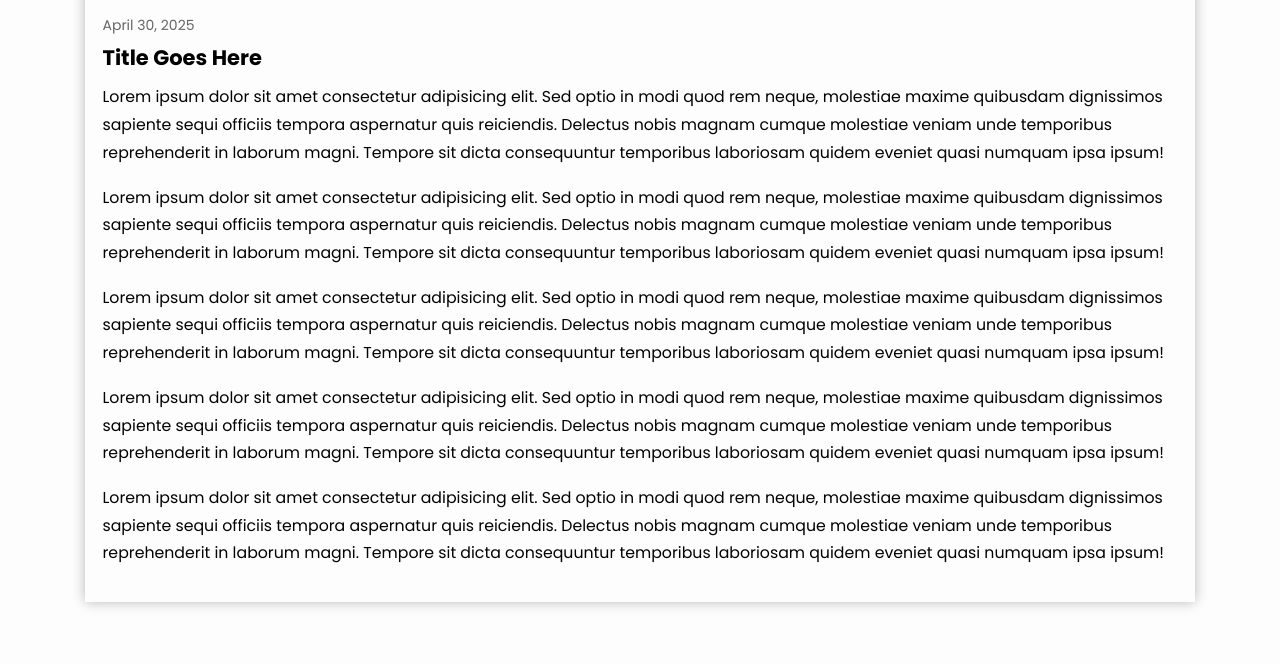
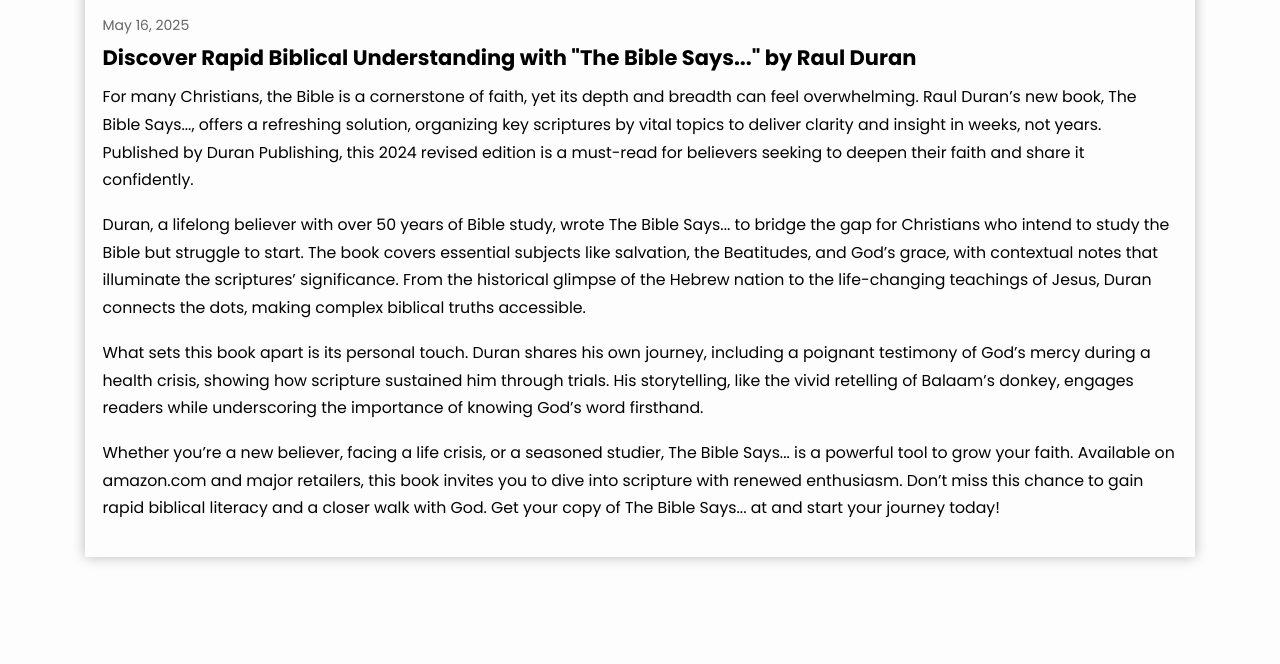
Before and after one commit to mtaharashid23/the-bible-says, a plain HTML site: page blog-detail.html in a window 1280 px wide. Shown: the part 1053-1717 px from the top of the page. Drawn offline with nearby package versions, Linux system fonts and the light colour scheme; a script that the page names is missing.

Commit message:
revision

```diff
--- a/blog-detail.html
+++ b/blog-detail.html
@@ -73,42 +73,36 @@
                             <img src="assets/images/banner-bg.png" alt="Blog post image" class="img-fluid">
                         </figure>
                         <div class="blog_card_content">
-                            <span class="blog_date">April 30, 2025</span>
-                            <h4>Title Goes Here</h4>
+                            <span class="blog_date">May 16, 2025</span>
+                            <h4>Discover Rapid Biblical Understanding with "The Bible Says..." by Raul Duran</h4>
                             <p>
-                                Lorem ipsum dolor sit amet consectetur adipisicing elit. Sed optio in modi quod rem
-                                neque, molestiae maxime quibusdam dignissimos sapiente sequi officiis tempora aspernatur
-                                quis reiciendis. Delectus nobis magnam cumque molestiae veniam unde temporibus
-                                reprehenderit in laborum magni. Tempore sit dicta consequuntur temporibus laboriosam
-                                quidem eveniet quasi numquam ipsa ipsum!
+                                For many Christians, the Bible is a cornerstone of faith, yet its depth and breadth can
+                                feel overwhelming. Raul Duran’s new book, The Bible Says..., offers a refreshing
+                                solution, organizing key scriptures by vital topics to deliver clarity and insight in
+                                weeks, not years. Published by Duran Publishing, this 2024 revised edition is a
+                                must-read for believers seeking to deepen their faith and share it confidently.
                             </p>
                             <p>
-                                Lorem ipsum dolor sit amet consectetur adipisicing elit. Sed optio in modi quod rem
-                                neque, molestiae maxime quibusdam dignissimos sapiente sequi officiis tempora aspernatur
-                                quis reiciendis. Delectus nobis magnam cumque molestiae veniam unde temporibus
-                                reprehenderit in laborum magni. Tempore sit dicta consequuntur temporibus laboriosam
-                                quidem eveniet quasi numquam ipsa ipsum!
+                                Duran, a lifelong believer with over 50 years of Bible study, wrote The Bible Says... to
+                                bridge the gap for Christians who intend to study the Bible but struggle to start. The
+                                book covers essential subjects like salvation, the Beatitudes, and God’s grace, with
+                                contextual notes that illuminate the scriptures’ significance. From the historical
+                                glimpse of the Hebrew nation to the life-changing teachings of Jesus, Duran connects the
+                                dots, making complex biblical truths accessible.
                             </p>
                             <p>
-                                Lorem ipsum dolor sit amet consectetur adipisicing elit. Sed optio in modi quod rem
-                                neque, molestiae maxime quibusdam dignissimos sapiente sequi officiis tempora aspernatur
-                                quis reiciendis. Delectus nobis magnam cumque molestiae veniam unde temporibus
-                                reprehenderit in laborum magni. Tempore sit dicta consequuntur temporibus laboriosam
-                                quidem eveniet quasi numquam ipsa ipsum!
+                                What sets this book apart is its personal touch. Duran shares his own journey, including
+                                a poignant testimony of God’s mercy during a health crisis, showing how scripture
+                                sustained him through trials. His storytelling, like the vivid retelling of Balaam’s
+                                donkey, engages readers while underscoring the importance of knowing God’s word
+                                firsthand.
                             </p>
                             <p>
-                                Lorem ipsum dolor sit amet consectetur adipisicing elit. Sed optio in modi quod rem
-                                neque, molestiae maxime quibusdam dignissimos sapiente sequi officiis tempora aspernatur
-                                quis reiciendis. Delectus nobis magnam cumque molestiae veniam unde temporibus
-                                reprehenderit in laborum magni. Tempore sit dicta consequuntur temporibus laboriosam
-                                quidem eveniet quasi numquam ipsa ipsum!
-                            </p>
-                            <p>
-                                Lorem ipsum dolor sit amet consectetur adipisicing elit. Sed optio in modi quod rem
-                                neque, molestiae maxime quibusdam dignissimos sapiente sequi officiis tempora aspernatur
-                                quis reiciendis. Delectus nobis magnam cumque molestiae veniam unde temporibus
-                                reprehenderit in laborum magni. Tempore sit dicta consequuntur temporibus laboriosam
-                                quidem eveniet quasi numquam ipsa ipsum!
+                                Whether you’re a new believer, facing a life crisis, or a seasoned studier, The Bible
+                                Says... is a powerful tool to grow your faith. Available on amazon.com and major
+                                retailers, this book invites you to dive into scripture with renewed enthusiasm. Don’t
+                                miss this chance to gain rapid biblical literacy and a closer walk with God.
+                                Get your copy of The Bible Says... at and start your journey today!
                             </p>
                         </div>
                     </div>
@@ -153,8 +147,8 @@
                             <h3>Raul Duran</h3>
                         </a>
                         <p>
-                            Lorem ipsum dolor sit, amet consectetur adipisicing elit. Dolore porro sed voluptatibus
-                            quod, nihil quia eveniet cum sapiente odit, id natus accusantium alias, veniam laudantium?
+                            Raul Duran, a family man rooted in faith, rediscovered his spiritual path in adulthood,
+                            inspiring his writing through deep Bible study and personal testimony.
                         </p>
                     </div>
                     <ul class="footer_social d-flex align-items-center gap_1">
```
Also changed, not shown: about-author.html (+1 -2 lines), about-book.html (+1 -2 lines), blog.html (+11 -43 lines), contact.html (+1 -2 lines), index.html (+1 -2 lines).
